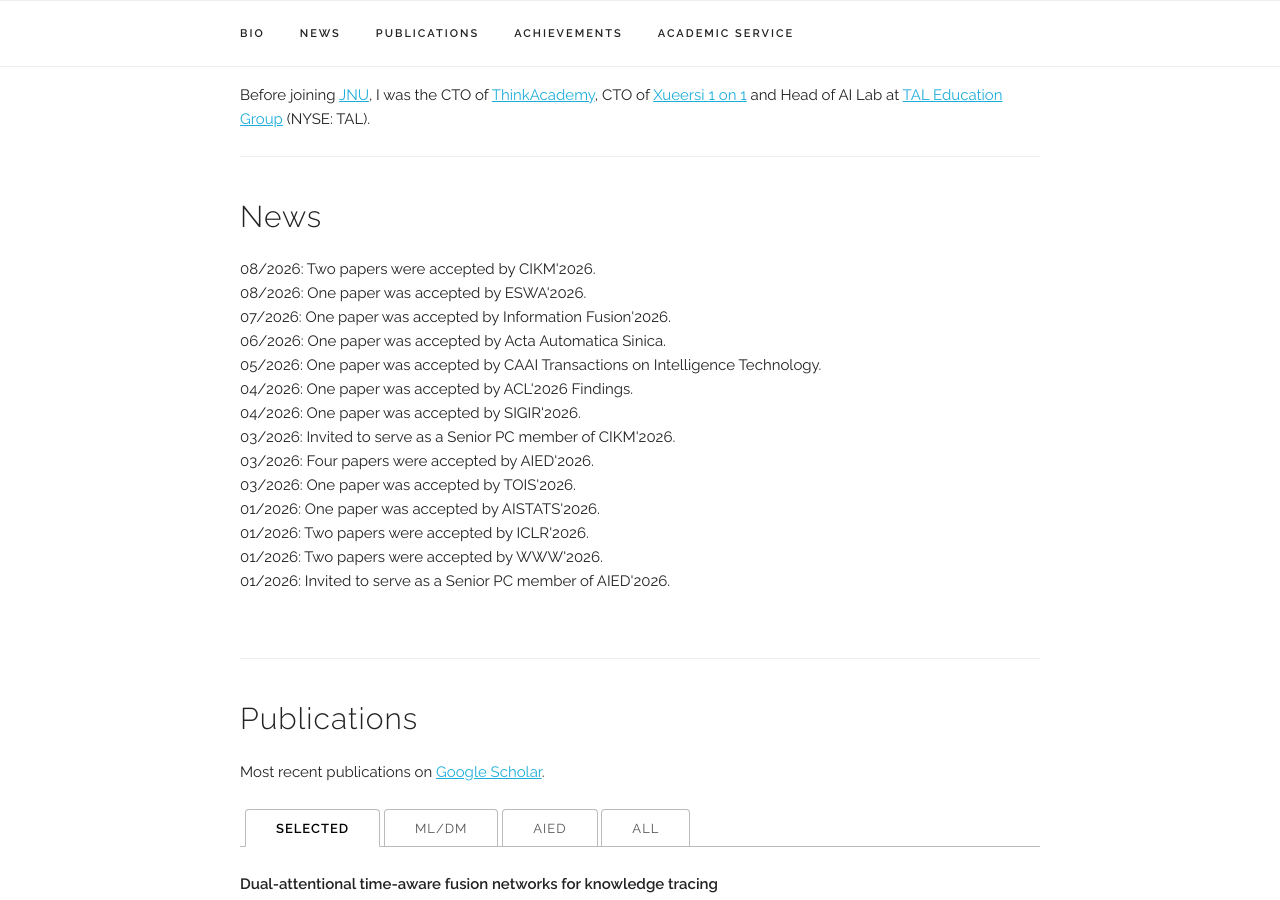
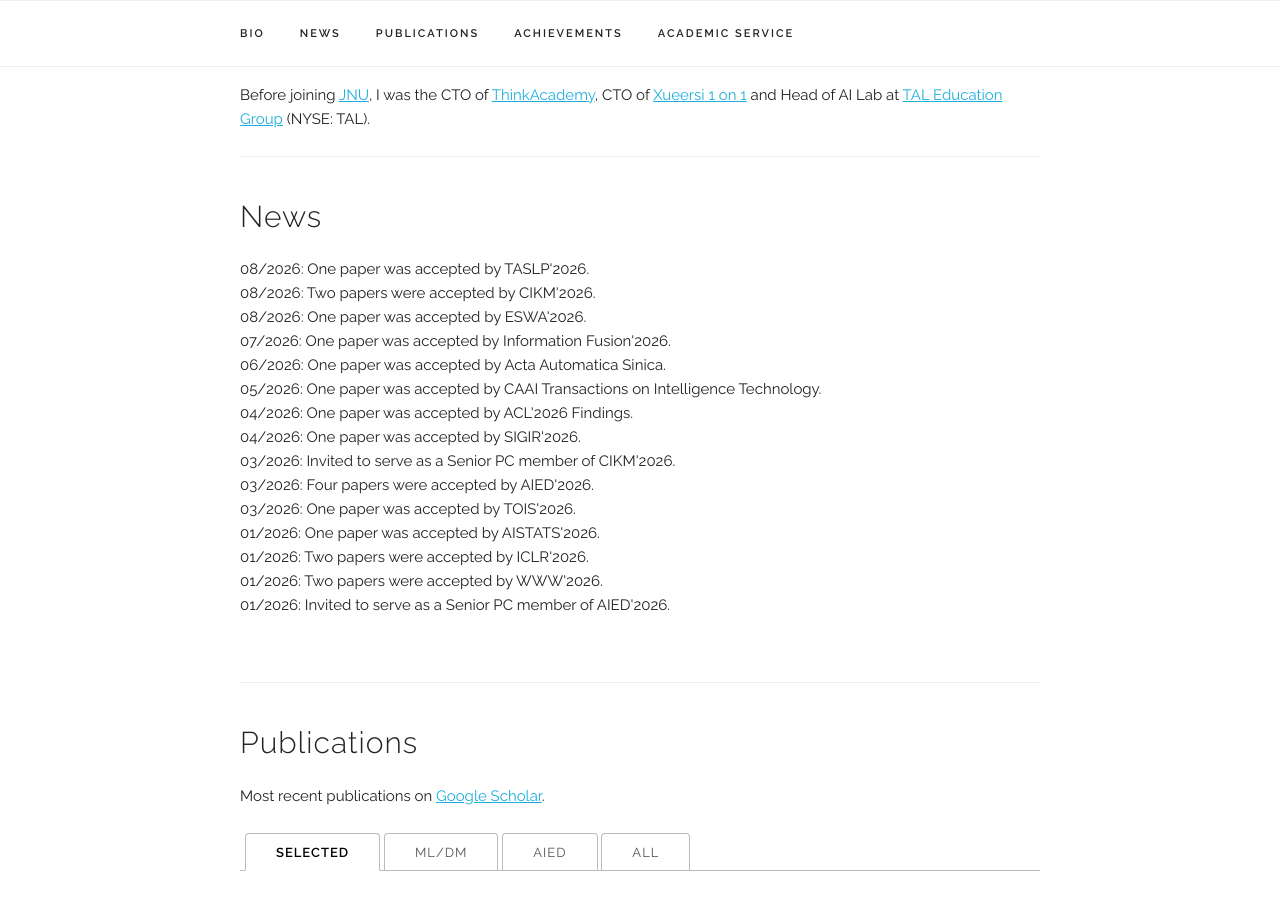
Before and after one commit to zitaoliu/zitaoliu.github.io, a Jekyll site: the page built from index.html, in a window 1280 px wide and 900 px high, scrolled down 552 px. Built offline with Jekyll 4.4.1, drawn with Linux system fonts in a browser that asks for light colours; some web fonts are replaced.

Commit message:
add TASLP apper

```diff
--- a/_data/news.yaml
+++ b/_data/news.yaml
@@ -1,4 +1,7 @@
 news:
+
+  - title: "One paper was accepted by TASLP'2026."
+    date: "08/2026"
 
   - title: "Two papers were accepted by CIKM'2026."
     date: "08/2026"
```
